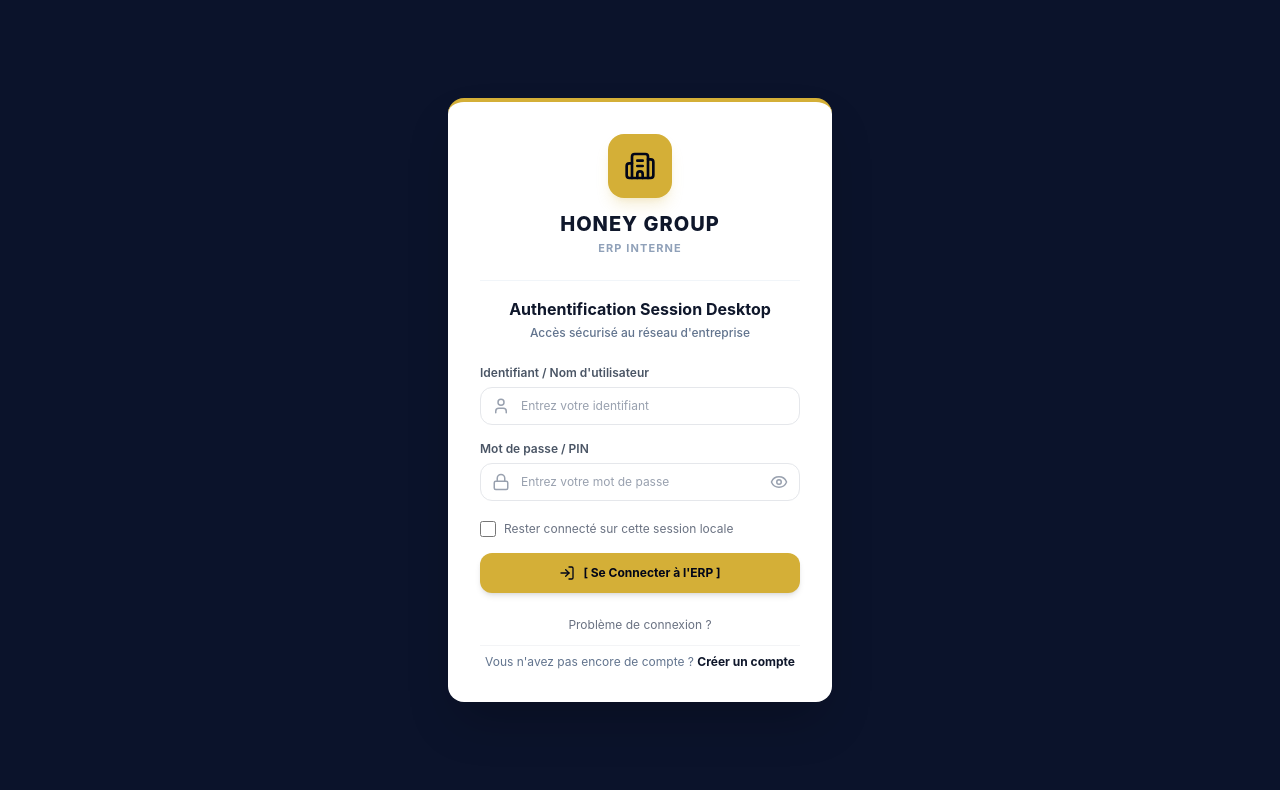
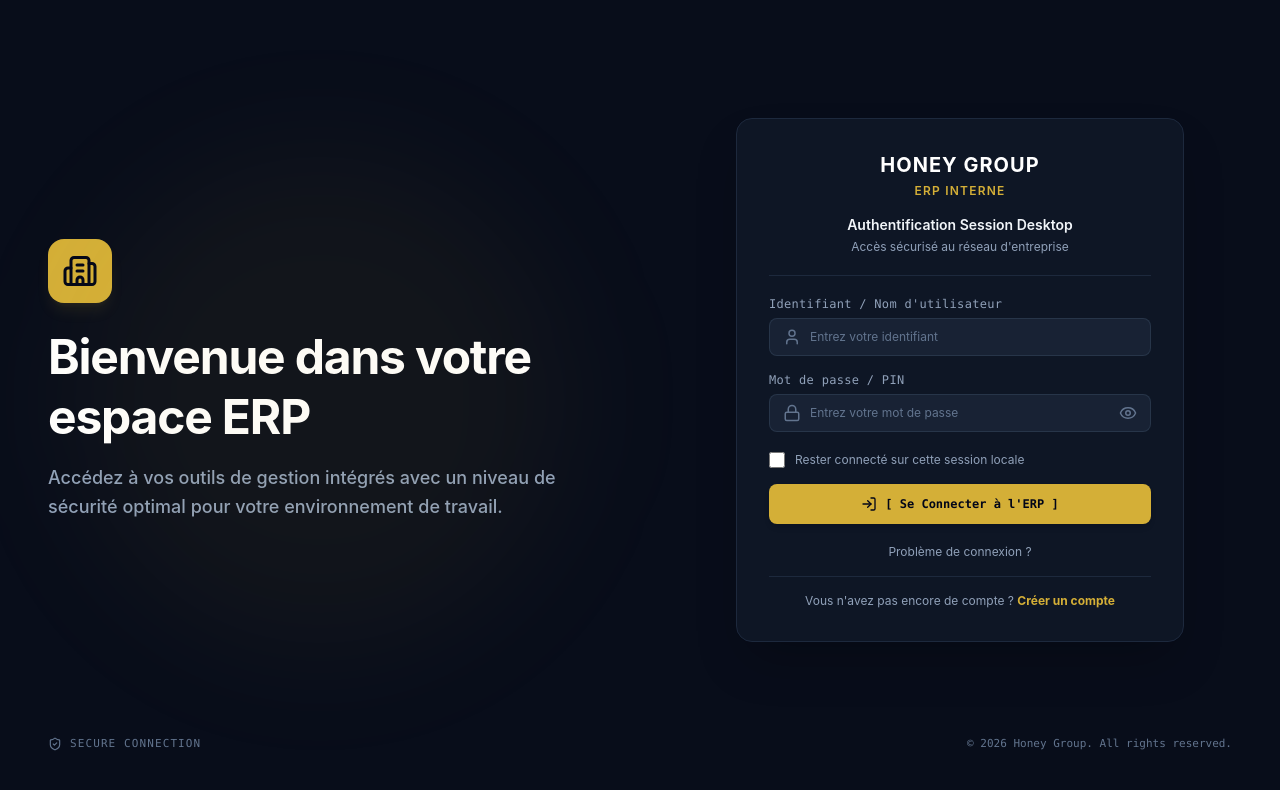
Before and after one commit to Heramamo/ERP_honey, a React (Vite) app in the folder frontend/: page /login in a window 1280 px wide. Shown: the top 790 px of the page. Built offline with nearby package versions, Linux system fonts and the light colour scheme.

Commit message:
'simplemail'

```diff
--- a/frontend/src/components/auth/LoginForm.tsx
+++ b/frontend/src/components/auth/LoginForm.tsx
@@ -12,16 +12,15 @@ interface LoginFormProps {
 }
 
 export const LoginForm: React.FC<LoginFormProps> = ({ onSubmit }) => {
-  const [username, setUsername] = useState<string>('');
-  const [showPassword, setShowPassword] = useState<boolean>(false);
-  const [password, setPassword] = useState<string>('');
-  const [rememberMe, setRememberMe] = useState<boolean>(false);
-  const [isLoading, setIsLoading] = useState<boolean>(false);
+  const [username, setUsername] = useState('');
+  const [password, setPassword] = useState('');
+  const [rememberMe, setRememberMe] = useState(false);
+  const [showPassword, setShowPassword] = useState(false);
+  const [isLoading, setIsLoading] = useState(false);
 
   const handleSubmit = async (e: React.FormEvent<HTMLFormElement>) => {
     e.preventDefault();
     setIsLoading(true);
-
     try {
       await onSubmit({ username, password, rememberMe });
     } finally {
@@ -31,48 +30,47 @@ export const LoginForm: React.FC<LoginFormProps> = ({ onSubmit }) => {
 
   return (
     <form onSubmit={handleSubmit} className="space-y-4">
-      {/* Champ de Saisie Identifiant / Utilisateur */}
-      <div>
-        <label className="block text-xs font-semibold text-gray-600 mb-1.5">
+      {/* Champ Identifiant */}
+      <div className="space-y-1.5">
+        <label className="block text-xs font-mono text-slate-400 tracking-wide">
           Identifiant / Nom d'utilisateur
         </label>
-        <div className="relative flex items-center">
-          <div className="absolute left-3 text-gray-400">
+        <div className="relative">
+          <div className="absolute inset-y-0 left-0 pl-3.5 flex items-center pointer-events-none text-slate-500">
             <User size={18} />
           </div>
           <input
             type="text"
             value={username}
-            onChange={(e: React.ChangeEvent<HTMLInputElement>) => setUsername(e.target.value)}
+            onChange={(e) => setUsername(e.target.value)}
             placeholder="Entrez votre identifiant"
             required
-            className="w-full pl-10 pr-4 py-2.5 bg-white border border-gray-200 rounded-xl text-xs text-slate-900 placeholder-gray-400 focus:outline-none focus:border-[#d4af37] focus:ring-2 focus:ring-[#d4af37]/20 transition-all"
+            className="w-full bg-[#182234] border border-slate-700/60 rounded-lg pl-10 pr-4 py-2.5 text-xs text-slate-200 placeholder-slate-500 focus:outline-none focus:border-[#d4af37] focus:ring-1 focus:ring-[#d4af37] transition-all"
           />
         </div>
       </div>
 
-      {/* Champ Mot de passe / PIN */}
-      <div>
-        <label className="block text-xs font-semibold text-gray-600 mb-1.5">
+      {/* Champ Mot de passe */}
+      <div className="space-y-1.5">
+        <label className="block text-xs font-mono text-slate-400 tracking-wide">
           Mot de passe / PIN
         </label>
-        <div className="relative flex items-center">
-          <div className="absolute left-3 text-gray-400">
+        <div className="relative">
+          <div className="absolute inset-y-0 left-0 pl-3.5 flex items-center pointer-events-none text-slate-500">
             <Lock size={18} />
           </div>
           <input
             type={showPassword ? 'text' : 'password'}
             value={password}
-            onChange={(e: React.ChangeEvent<HTMLInputElement>) => setPassword(e.target.value)}
+            onChange={(e) => setPassword(e.target.value)}
             placeholder="Entrez votre mot de passe"
             required
-            className="w-full pl-10 pr-10 py-2.5 bg-white border border-gray-200 rounded-xl text-xs text-slate-900 placeholder-gray-400 focus:outline-none focus:border-[#d4af37] focus:ring-2 focus:ring-[#d4af37]/20 transition-all"
+            className="w-full bg-[#182234] border border-slate-700/60 rounded-lg pl-10 pr-10 py-2.5 text-xs text-slate-200 placeholder-slate-500 focus:outline-none focus:border-[#d4af37] focus:ring-1 focus:ring-[#d4af37] transition-all"
           />
           <button
             type="button"
             onClick={() => setShowPassword(!showPassword)}
-            className="absolute right-3 text-gray-400 hover:text-slate-700 transition-colors cursor-pointer"
-            title={showPassword ? "Masquer le mot de passe" : "Afficher le mot de passe"}
+            className="absolute inset-y-0 right-0 pr-3.5 flex items-center text-slate-500 hover:text-slate-300 transition-colors"
           >
             {showPassword ? <EyeOff size={18} /> : <Eye size={18} />}
           </button>
@@ -80,15 +78,15 @@ export const LoginForm: React.FC<LoginFormProps> = ({ onSubmit }) => {
       </div>
 
       {/* Case à cocher */}
-      <div className="flex items-center gap-2 pt-1">
+      <div className="flex items-center pt-1">
         <input
+          id="rememberMe"
           type="checkbox"
-          id="remember"
           checked={rememberMe}
-          onChange={(e: React.ChangeEvent<HTMLInputElement>) => setRememberMe(e.target.checked)}
-          className="w-4 h-4 rounded border-gray-300 text-[#d4af37] focus:ring-[#d4af37] cursor-pointer accent-[#d4af37]"
+          onChange={(e) => setRememberMe(e.target.checked)}
+          className="h-4 w-4 rounded border-slate-700 bg-[#182234] text-[#d4af37] focus:ring-[#d4af37] focus:ring-offset-0 cursor-pointer"
         />
-        <label htmlFor="remember" className="text-xs text-gray-500 cursor-pointer select-none">
+        <label htmlFor="rememberMe" className="ml-2.5 text-xs text-slate-400 cursor-pointer select-none">
           Rester connecté sur cette session locale
         </label>
       </div>
@@ -97,7 +95,7 @@ export const LoginForm: React.FC<LoginFormProps> = ({ onSubmit }) => {
       <button
         type="submit"
         disabled={isLoading}
-        className="w-full mt-4 py-3 px-4 bg-[#d4af37] hover:bg-[#c29f2e] active:bg-[#b08f25] disabled:opacity-70 text-slate-950 font-bold rounded-xl text-xs transition-colors shadow-md flex items-center justify-center gap-2 cursor-pointer"
+        className="w-full mt-2 bg-[#d4af37] hover:bg-[#c29f2e] text-slate-950 font-semibold py-3 px-4 rounded-lg flex items-center justify-center gap-2 transition duration-200 shadow-md font-mono text-xs cursor-pointer disabled:opacity-70"
       >
         {isLoading ? (
           <>
--- a/frontend/src/components/auth/RegisterForm.tsx
+++ b/frontend/src/components/auth/RegisterForm.tsx
@@ -2,11 +2,11 @@ import React, { useState } from 'react';
 import { Eye, EyeOff, Loader2 } from 'lucide-react';
 
 export interface RegisterFormValues {
-  fullName: string;
+  lastName: string;
+  firstName: string;
   email: string;
   role: string;
   password: string;
-  confirmPassword: string;
 }
 
 interface RegisterFormProps {
@@ -20,35 +20,25 @@ const ROLES = [
 ];
 
 export const RegisterForm: React.FC<RegisterFormProps> = ({ onSubmit }) => {
-  const [fullName, setFullName] = useState<string>('');
+  const [lastName, setLastName] = useState<string>('');
+  const [firstName, setFirstName] = useState<string>('');
   const [email, setEmail] = useState<string>('');
   const [selectedRole, setSelectedRole] = useState<string>('admin');
   const [password, setPassword] = useState<string>('');
-  const [confirmPassword, setConfirmPassword] = useState<string>('');
   const [showPassword, setShowPassword] = useState<boolean>(false);
   const [isLoading, setIsLoading] = useState<boolean>(false);
-  const [error, setError] = useState<string | null>(null);
 
   const handleSubmit = async (e: React.FormEvent<HTMLFormElement>) => {
     e.preventDefault();
-    setError(null);
-
-    if (password !== confirmPassword) {
-      setError('Les mots de passe ne correspondent pas.');
-      return;
-    }
-
     setIsLoading(true);
     try {
       await onSubmit({
-        fullName,
+        lastName,
+        firstName,
         email,
         role: selectedRole,
         password,
-        confirmPassword,
       });
-    } catch (err) {
-      setError('Une erreur est survenue lors de la création du compte.');
     } finally {
       setIsLoading(false);
     }
@@ -56,23 +46,17 @@ export const RegisterForm: React.FC<RegisterFormProps> = ({ onSubmit }) => {
 
   return (
     <form onSubmit={handleSubmit} className="space-y-5">
-      {error && (
-        <div className="p-3 bg-red-50 border border-red-200 text-red-600 rounded-xl text-xs font-medium">
-          {error}
-        </div>
-      )}
-
-      {/* Ligne 1: Nom & Prénom + Email */}
+      {/* Ligne 1 : Nom + Prénom */}
       <div className="grid grid-cols-1 md:grid-cols-2 gap-4">
         <div>
           <label className="block text-xs font-semibold text-gray-700 mb-1.5">
-            Nom & Prénom
+            Nom
           </label>
           <input
             type="text"
-            value={fullName}
-            onChange={(e) => setFullName(e.target.value)}
-            placeholder="ex: Henitsoa ANDRIAMIHAJA"
+            value={lastName}
+            onChange={(e) => setLastName(e.target.value)}
+            placeholder="ex: ANDRIAMIHAJA"
             required
             className="w-full px-4 py-2.5 bg-slate-50 border border-slate-200 rounded-xl text-xs text-slate-900 placeholder-slate-400 focus:outline-none focus:bg-white focus:border-[#d4af37] focus:ring-2 focus:ring-[#d4af37]/20 transition-all"
           />
@@ -80,20 +64,20 @@ export const RegisterForm: React.FC<RegisterFormProps> = ({ onSubmit }) => {
 
         <div>
           <label className="block text-xs font-semibold text-gray-700 mb-1.5">
-            Email Professionnel
+            Prénom
           </label>
           <input
-            type="email"
-            value={email}
-            onChange={(e) => setEmail(e.target.value)}
-            placeholder="ex: contact@honeygroup.mg"
+            type="text"
+            value={firstName}
+            onChange={(e) => setFirstName(e.target.value)}
+            placeholder="ex: Henitsoa"
             required
             className="w-full px-4 py-2.5 bg-slate-50 border border-slate-200 rounded-xl text-xs text-slate-900 placeholder-slate-400 focus:outline-none focus:bg-white focus:border-[#d4af37] focus:ring-2 focus:ring-[#d4af37]/20 transition-all"
           />
         </div>
       </div>
 
-      {/* Ligne 2: Choix du Rôle */}
+      {/* Ligne 2 : Choix du Rôle */}
       <div>
         <label className="block text-xs font-semibold text-gray-700 mb-1.5">
           Choix du Rôle
@@ -116,8 +100,22 @@ export const RegisterForm: React.FC<RegisterFormProps> = ({ onSubmit }) => {
         </div>
       </div>
 
-      {/* Ligne 3: Mot de Passe + Confirmation */}
+      {/* Ligne 3 : Email + Mot de Passe (sans confirmation) */}
       <div className="grid grid-cols-1 md:grid-cols-2 gap-4">
+        <div>
+          <label className="block text-xs font-semibold text-gray-700 mb-1.5">
+            Email
+          </label>
+          <input
+            type="email"
+            value={email}
+            onChange={(e) => setEmail(e.target.value)}
+            placeholder="ex: contact@honeygroup.mg"
+            required
+            className="w-full px-4 py-2.5 bg-slate-50 border border-slate-200 rounded-xl text-xs text-slate-900 placeholder-slate-400 focus:outline-none focus:bg-white focus:border-[#d4af37] focus:ring-2 focus:ring-[#d4af37]/20 transition-all"
+          />
+        </div>
+
         <div>
           <label className="block text-xs font-semibold text-gray-700 mb-1.5">
             Mot de Passe
@@ -127,30 +125,18 @@ export const RegisterForm: React.FC<RegisterFormProps> = ({ onSubmit }) => {
               type={showPassword ? 'text' : 'password'}
               value={password}
               onChange={(e) => setPassword(e.target.value)}
+              placeholder="Entrez votre mot de passe"
               required
               className="w-full pl-4 pr-10 py-2.5 bg-slate-50 border border-slate-200 rounded-xl text-xs text-slate-900 placeholder-slate-400 focus:outline-none focus:bg-white focus:border-[#d4af37] focus:ring-2 focus:ring-[#d4af37]/20 transition-all"
             />
             <button
               type="button"
               onClick={() => setShowPassword(!showPassword)}
-              className="absolute right-3 text-slate-400 hover:text-slate-600 transition-colors"
+              className="absolute right-3 text-slate-400 hover:text-slate-600 transition-colors cursor-pointer"
             >
               {showPassword ? <EyeOff size={16} /> : <Eye size={16} />}
             </button>
           </div>
-        </div>
-
-        <div>
-          <label className="block text-xs font-semibold text-gray-700 mb-1.5">
-            Confirmation du Mot de Passe
-          </label>
-          <input
-            type={showPassword ? 'text' : 'password'}
-            value={confirmPassword}
-            onChange={(e) => setConfirmPassword(e.target.value)}
-            required
-            className="w-full px-4 py-2.5 bg-slate-50 border border-slate-200 rounded-xl text-xs text-slate-900 placeholder-slate-400 focus:outline-none focus:bg-white focus:border-[#d4af37] focus:ring-2 focus:ring-[#d4af37]/20 transition-all"
-          />
         </div>
       </div>
 
--- a/frontend/src/components/ui/AuthHeader.tsx
+++ b/frontend/src/components/ui/AuthHeader.tsx
@@ -1,5 +1,4 @@
 import React from 'react';
-import { Building2 } from 'lucide-react';
 
 interface AuthHeaderProps {
   appName: string;
@@ -16,26 +15,21 @@ export const AuthHeader: React.FC<AuthHeaderProps> = ({
 }) => {
   return (
     <>
-      <div className="flex flex-col items-center mb-6">
-        {/* Conteneur du logo identique à la page Register */}
-        <div className="w-16 h-16 bg-[#d4af37] rounded-2xl flex items-center justify-center shadow-lg shadow-[#d4af37]/20 mb-3">
-          <Building2 size={32} className="text-slate-950" />
-        </div>
-
-        <h1 className="text-xl font-extrabold text-slate-900 tracking-wider">
+      <div className="text-center space-y-1 mb-4">
+        <h2 className="text-xl font-bold tracking-wider text-white uppercase">
           {appName}
-        </h1>
-        <p className="text-[11px] font-bold text-slate-400 tracking-widest uppercase mt-0.5">
+        </h2>
+        <p className="text-xs font-semibold tracking-widest text-[#d4af37] uppercase">
           {appSub}
         </p>
       </div>
 
-      <div className="w-full h-[1px] bg-slate-100 my-4" />
+      <div className="text-center space-y-1 mb-4">
+        <h3 className="text-sm font-semibold text-slate-100">{title}</h3>
+        <p className="text-xs text-slate-400">{subtitle}</p>
+      </div>
 
-      <div className="text-center mb-6">
-        <h2 className="text-base font-bold text-slate-900">{title}</h2>
-        <p className="text-xs text-slate-500 mt-1 font-medium">{subtitle}</p>
-      </div>
+      <div className="h-[1px] bg-slate-800 w-full my-5" />
     </>
   );
 };
--- a/frontend/src/pages/LoginPage.tsx
+++ b/frontend/src/pages/LoginPage.tsx
@@ -1,13 +1,15 @@
 import React from 'react';
 import { Link } from 'react-router-dom';
+import { ShieldCheck, Building2 } from 'lucide-react';
 import { AuthHeader } from '../components/ui/AuthHeader';
 import { LoginForm } from '../components/auth/LoginForm';
 import type { LoginFormValues } from '../components/auth/LoginForm';
 
 export default function LoginPage(): React.ReactElement {
   const handleLogin = async (data: LoginFormValues) => {
-    await new Promise((resolve) => setTimeout(resolve, 1000));
-    alert(`Bienvenue ${data.username} !`);
+    // Simulation purement front-end
+    await new Promise((resolve) => setTimeout(resolve, 800));
+    console.log('Données saisies :', data);
   };
 
   const handleHelpClick = (e: React.MouseEvent<HTMLAnchorElement>) => {
@@ -16,9 +18,34 @@ export default function LoginPage(): React.ReactElement {
   };
 
   return (
-    <div className="w-screen min-h-screen bg-[#0b132b] flex items-center justify-center p-4 m-0 font-sans">
-      <div className="w-full max-w-sm bg-white rounded-2xl shadow-2xl overflow-hidden border-t-4 border-[#d4af37]">
-        <div className="p-8">
+    <div className="min-h-screen w-full bg-[#080d1a] text-slate-200 flex flex-col justify-between p-6 md:p-12 relative overflow-hidden font-sans">
+      {/* Halo lumineux d'arrière-plan */}
+      <div className="absolute top-1/2 left-1/4 -translate-y-1/2 -translate-x-1/2 w-[500px] h-[500px] bg-[#d4af37]/5 rounded-full blur-3xl pointer-events-none" />
+
+      {/* Conteneur principal split screen */}
+      <div className="flex-1 flex items-center justify-center w-full max-w-7xl mx-auto">
+        <div className="grid grid-cols-1 lg:grid-cols-2 gap-12 lg:gap-24 items-center w-full">
+
+          {/* CÔTÉ GAUCHE : Branding */}
+          <div className="flex flex-col items-center lg:items-start text-center lg:text-left space-y-6">
+            <div className="w-16 h-16 bg-[#d4af37] rounded-2xl shadow-lg shadow-[#d4af37]/10 flex items-center justify-center">
+              <Building2 size={36} className="text-slate-950" />
+            </div>
+
+            <div className="space-y-4 max-w-lg">
+              <h1 className="text-3xl md:text-5xl font-bold tracking-tight text-white leading-tight">
+                Bienvenue dans votre espace ERP
+              </h1>
+              <p className="text-slate-400 text-base md:text-lg leading-relaxed font-medium">
+                Accédez à vos outils de gestion intégrés avec un niveau de sécurité optimal pour votre environnement de travail.
+              </p>
+            </div>
+          </div>
+
+          {/* CÔTÉ DROIT : Formulaire */}
+          <div className="w-full max-w-md mx-auto">
+            <div className="bg-[#101827]/90 border border-slate-800 rounded-2xl p-8 shadow-2xl backdrop-blur-sm">
+
               <AuthHeader
                 appName="HONEY GROUP"
                 appSub="ERP INTERNE"
@@ -28,23 +55,39 @@ export default function LoginPage(): React.ReactElement {
 
               <LoginForm onSubmit={handleLogin} />
 
-          <div className="mt-6 flex flex-col items-center gap-3 text-center">
+              <div className="mt-5 flex flex-col items-center gap-3 text-center">
                 <a
                   href="#"
                   onClick={handleHelpClick}
-              className="text-xs text-gray-500 hover:text-slate-900 transition-colors cursor-pointer"
+                  className="text-xs text-slate-400 hover:text-slate-200 transition-colors"
                 >
                   Problème de connexion ?
                 </a>
 
-            {/* Lien vers l'inscription */}
-            <p className="text-xs text-slate-500 pt-2 border-t border-gray-100 w-full">
+                <div className="h-[1px] bg-slate-800 w-full my-1" />
+
+                <p className="text-xs text-slate-400">
                   Vous n'avez pas encore de compte ?{' '}
-              <Link to="/register" className="text-slate-900 font-bold hover:underline">
+                  <Link to="/register" className="text-[#d4af37] font-bold hover:underline">
                     Créer un compte
                   </Link>
                 </p>
               </div>
+
+            </div>
+          </div>
+
+        </div>
+      </div>
+
+      {/* Footer */}
+      <div className="w-full max-w-7xl mx-auto flex flex-col md:flex-row justify-between items-center text-[11px] font-mono text-slate-500 pt-6 gap-2">
+        <div className="flex items-center gap-2 tracking-widest uppercase">
+          <ShieldCheck size={14} className="text-slate-500" />
+          <span>SECURE CONNECTION</span>
+        </div>
+        <div>
+          © 2026 Honey Group. All rights reserved.
         </div>
       </div>
     </div>
--- a/frontend/src/pages/RegisterPage.tsx
+++ b/frontend/src/pages/RegisterPage.tsx
@@ -1,19 +1,20 @@
 import React from 'react';
 import { Link } from 'react-router-dom';
 import { Building2 } from 'lucide-react';
-import { RegisterForm, type RegisterFormValues } from '../components/auth/RegisterForm';
+import { RegisterForm } from '../components/auth/RegisterForm';
+import type { RegisterFormValues } from '../components/auth/RegisterForm';
 
 export default function RegisterPage(): React.ReactElement {
   const handleRegister = async (values: RegisterFormValues) => {
-    await new Promise((resolve) => setTimeout(resolve, 1000));
-    alert(`Compte créé avec succès pour ${values.fullName} !`);
+    await new Promise((resolve) => setTimeout(resolve, 800));
+    console.log('Données d\'inscription :', values);
   };
 
   return (
     <div className="w-screen min-h-screen bg-[#0b132b] flex items-center justify-center p-4 md:p-8 m-0 font-sans">
       <div className="w-full max-w-5xl bg-[#0d162d] rounded-3xl shadow-2xl overflow-hidden grid grid-cols-1 lg:grid-cols-12 min-h-[580px] border border-slate-800">
 
-        {/* Panneau Gauche */}
+        {/* Panneau Gauche - Branding */}
         <div className="lg:col-span-5 relative p-8 md:p-12 flex flex-col items-center justify-center text-center overflow-hidden bg-gradient-to-br from-[#0c1328] via-[#0f1b3d] to-[#070d1e]">
           <div className="absolute top-1/4 left-1/2 -translate-x-1/2 -translate-y-1/2 w-64 h-64 bg-[#d4af37]/15 rounded-full blur-3xl pointer-events-none" />
           <div className="relative z-10 flex flex-col items-center">
@@ -29,7 +30,7 @@ export default function RegisterPage(): React.ReactElement {
           </div>
         </div>
 
-        {/* Panneau Droit */}
+        {/* Panneau Droit - Formulaire */}
         <div className="lg:col-span-7 bg-white p-8 md:p-12 flex flex-col justify-center">
           <div className="max-w-md mx-auto w-full">
             <div className="mb-8">
@@ -46,7 +47,6 @@ export default function RegisterPage(): React.ReactElement {
 
             <RegisterForm onSubmit={handleRegister} />
 
-            {/* Lien vers la connexion */}
             <div className="mt-8 text-center text-xs font-medium text-slate-500">
               Vous avez déjà un compte ?{' '}
               <Link to="/login" className="text-slate-900 font-bold hover:underline">
```
Lines whose indentation alone changed are shown as unchanged.
